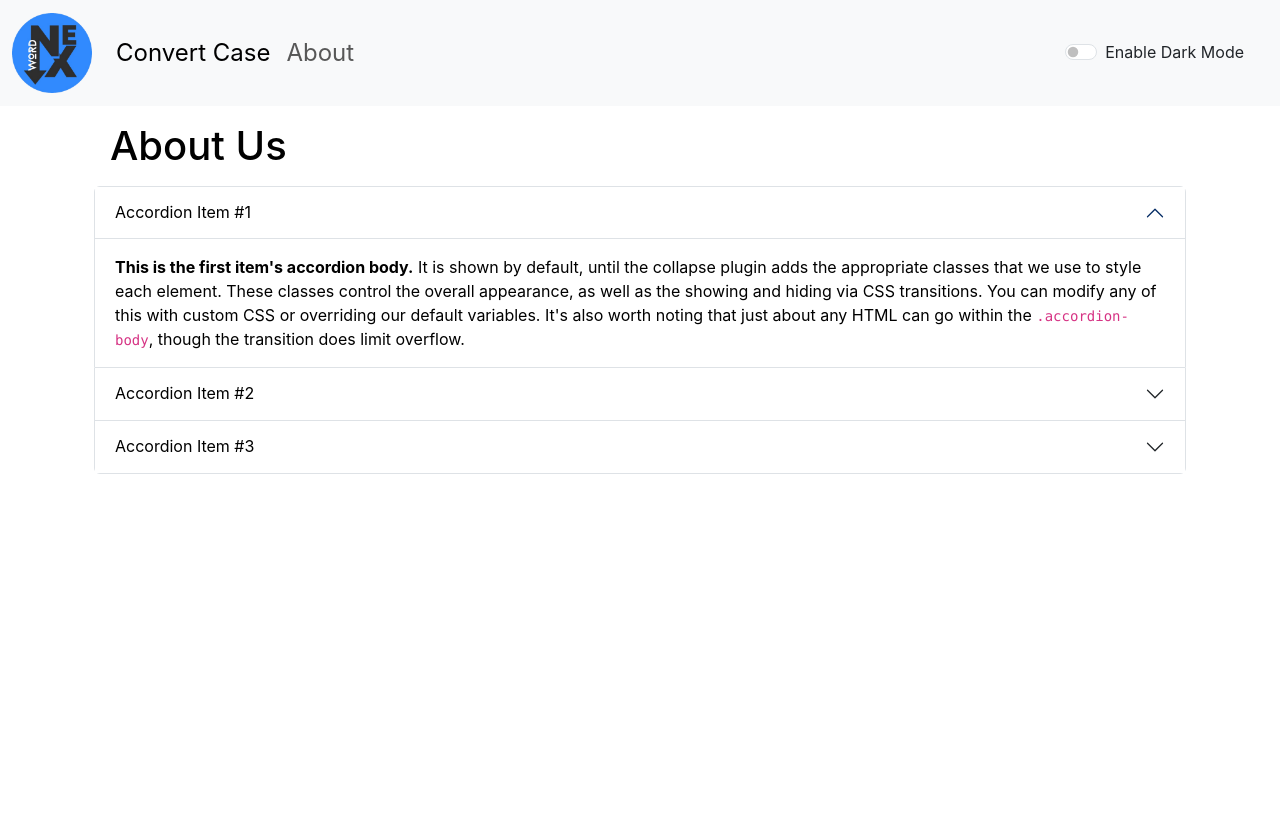
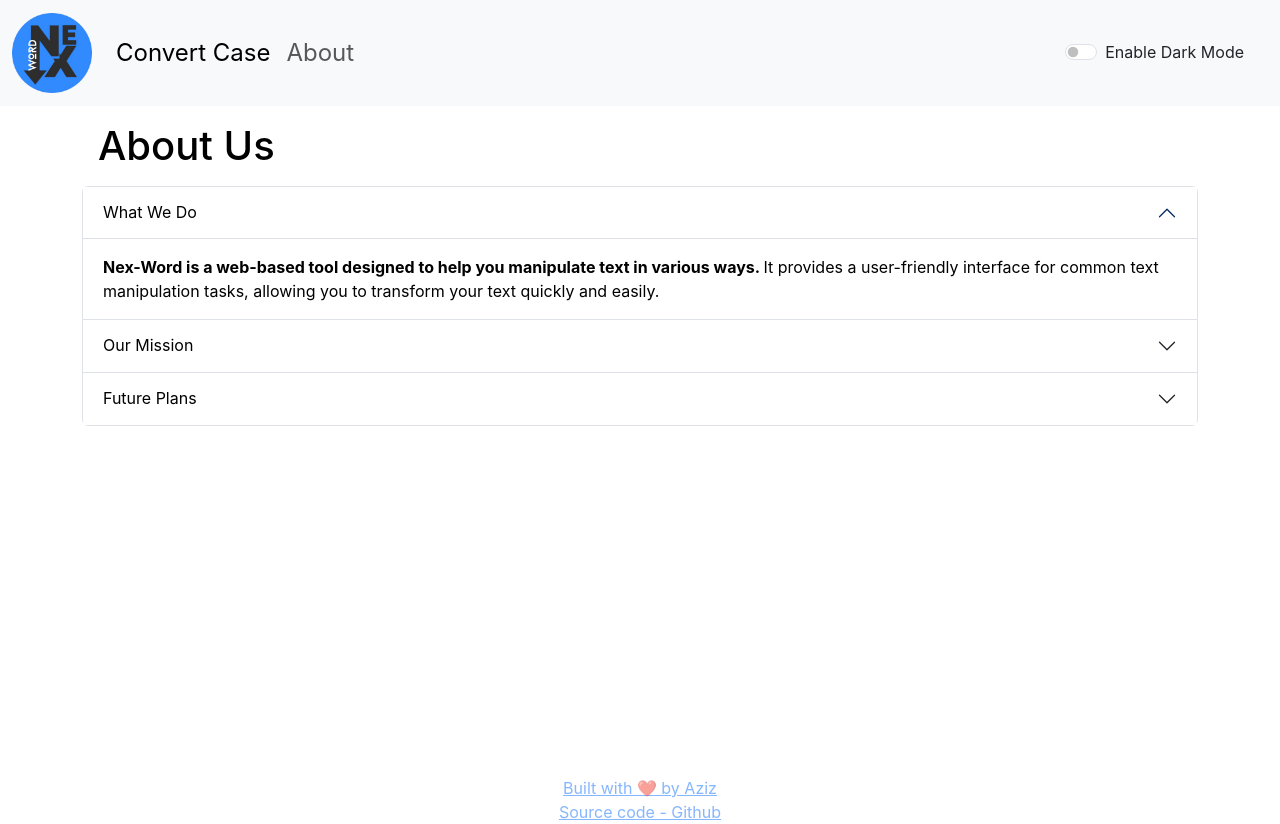
Before and after one commit to azizhirani/nex-word, a React (Create React App) app: page /About in a window 1280 px wide. Before the commit the page ends 800 px from the top, so only its background shows below. Built offline with nearby package versions, Linux system fonts and the light colour scheme.

Commit message:
Completed DESIGN  changes final

```diff
--- a/package.json
+++ b/package.json
@@ -9,6 +9,7 @@
     "bootstrap": "^5.3.2",
     "react": "^18.2.0",
     "react-dom": "^18.2.0",
+    "react-icons": "^5.0.1",
     "react-scripts": "5.0.1",
     "web-vitals": "^2.1.4"
   },
--- a/src/App.js
+++ b/src/App.js
@@ -6,6 +6,7 @@ import Alert from './component/Alert';
 import About from './component/About';
 // import DarkMode from '.src/component/darkmode/DarkMode';
 import { Routes, Route} from 'react-router-dom';
+import Footer from './component/Footer';
 
 
 function App() {
@@ -59,9 +60,10 @@ function App() {
 }
   return (
     <>
-        <Navbar title="./public/favicon.ico" mode={mode} toggleMode={toggleMode} />
+    <div className=''><Navbar title="./public/favicon.ico" mode={mode} toggleMode={toggleMode} /></div>
+
         <Alert alert={alert} />
-        <div className='container my-3'>
+        <div className='container-fluid my-3'>
           <Routes>
             {/* /users-->Component 1
             /user/home -->Component 2  */}
@@ -70,6 +72,10 @@ function App() {
             <Route   path="/" element={<TextForm showAlert={showAlert} heading="Enter Text to Analyze Below" mode={mode} />}>
             </Route>
           </Routes>
+          <div className='position-absolute top-100 start-50 translate-middle '>
+          <Footer/>
+          </div>
+
         </div>
     </>
   );
--- a/src/component/About.js
+++ b/src/component/About.js
@@ -10,36 +10,36 @@ const About = (props) => {
                 <div className="accordion-item" >
                     <h2 className="accordion-header" style={{backgroundColor: props.mode==='dark'?'#27282B':'white',color: props.mode==='dark'?'white':'black' }}>
                         <button className="accordion-button" style={{backgroundColor: props.mode==='dark'?'#27282B':'white',color: props.mode==='dark'?'white':'black' }} type="button" data-bs-toggle="collapse" data-bs-target="#collapseOne" aria-expanded="true" aria-controls="collapseOne">
-                            Accordion Item #1
+                        What We Do
                         </button>
                     </h2>
                     <div id="collapseOne" className="accordion-collapse collapse show" data-bs-parent="#accordionExample" >
                         <div className="accordion-body" style={{backgroundColor: props.mode==='dark'?'#27282B':'white',color: props.mode==='dark'?'white':'black' }} >
-                            <strong>This is the first item's accordion body.</strong> It is shown by default, until the collapse plugin adds the appropriate classes that we use to style each element. These classes control the overall appearance, as well as the showing and hiding via CSS transitions. You can modify any of this with custom CSS or overriding our default variables. It's also worth noting that just about any HTML can go within the <code>.accordion-body</code>, though the transition does limit overflow.
+                            <strong>Nex-Word is a web-based tool designed to help you manipulate text in various ways. </strong>It provides a user-friendly interface for common text manipulation tasks, allowing you to transform your text quickly and easily.
                         </div>
                     </div>
                 </div>
                 <div className="accordion-item" style={{backgroundColor: props.mode==='dark'?'#27282B':'white',color: props.mode==='dark'?'white':'black' }} >
                     <h2 className="accordion-header" style={{backgroundColor: props.mode==='dark'?'#27282B':'white',color: props.mode==='dark'?'white':'black' }}>
                         <button className="accordion-button collapsed" style={{backgroundColor: props.mode==='dark'?'#27282B':'white',color: props.mode==='dark'?'white':'black' }} type="button" data-bs-toggle="collapse" data-bs-target="#collapseTwo" aria-expanded="false" aria-controls="collapseTwo">
-                            Accordion Item #2
+                        Our Mission
                         </button>
                     </h2>
                     <div id="collapseTwo" className="accordion-collapse collapse" style={{backgroundColor: props.mode==='dark'?'#27282B':'white',color: props.mode==='dark'?'white':'black' }} data-bs-parent="#accordionExample">
                         <div className="accordion-body" style={{backgroundColor: props.mode==='dark'?'#27282B':'white',color: props.mode==='dark'?'white':'black' }}>
-                            <strong>This is the second item's accordion body.</strong> It is hidden by default, until the collapse plugin adds the appropriate classes that we use to style each element. These classes control the overall appearance, as well as the showing and hiding via CSS transitions. You can modify any of this with custom CSS or overriding our default variables. It's also worth noting that just about any HTML can go within the <code>.accordion-body</code>, though the transition does limit overflow.
+                            <strong>We aim to empower users with a simple and accessible platform for text manipulation</strong> We believe everyone should have the ability to modify their text to suit their needs, regardless of technical expertise.
                         </div>
                     </div>
                 </div>
                 <div className="accordion-item" style={{backgroundColor: props.mode==='dark'?'#27282B':'white',color: props.mode==='dark'?'white':'black' }}>
                     <h2 className="accordion-header" style={{backgroundColor: props.mode==='dark'?'#27282B':'white',color: props.mode==='dark'?'white':'black' }}>
                         <button className="accordion-button collapsed"  style={{backgroundColor: props.mode==='dark'?'#27282B':'white',color: props.mode==='dark'?'white':'black' }} type="button" data-bs-toggle="collapse" data-bs-target="#collapseThree" aria-expanded="false" aria-controls="collapseThree"  >
-                            Accordion Item #3
+                        Future Plans
                         </button>
                     </h2>
                     <div id="collapseThree" className="accordion-collapse collapse" style={{backgroundColor: props.mode==='dark'?'#27282B':'white',color: props.mode==='dark'?'white':'black' }} data-bs-parent="#accordionExample">
                         <div className="accordion-body" style={{backgroundColor: props.mode==='dark'?'#27282B':'white',color: props.mode==='dark'?'white':'black' }}>
-                            <strong>This is the third item's accordion body.</strong> It is hidden by default, until the collapse plugin adds the appropriate classes that we use to style each element. These classes control the overall appearance, as well as the showing and hiding via CSS transitions. You can modify any of this with custom CSS or overriding our default variables. It's also worth noting that just about any HTML can go within the <code>.accordion-body</code>, though the transition does limit overflow.
+                            <strong>What's next for Nex-Word?</strong> We are constantly working on improving Nex-Word and adding new functionalities. We're excited to explore features like text-to-speech translation. Feel free to share your feedback and suggestions with us!
                         </div>
                     </div>
                 </div>
--- /dev/null
+++ b/src/component/Footer.js
@@ -0,0 +1,17 @@
+import React from 'react'
+import { PropTypes } from 'prop-types'
+import { Link } from 'react-router-dom'
+
+
+const Footer = (props) =>{
+    return (
+  <div class=" text-center">
+<Link className=' link-opacity-50 fs-6 text-center  text-wrap' to="https://github.com/azizhirani">
+Built with ❤️ by Aziz <br></br>
+Source code - Github </Link>
+  </div>
+
+
+    )
+}
+export default Footer;
```
Also changed, not shown: 2 other files (tests, documents, lock files or other folders).
